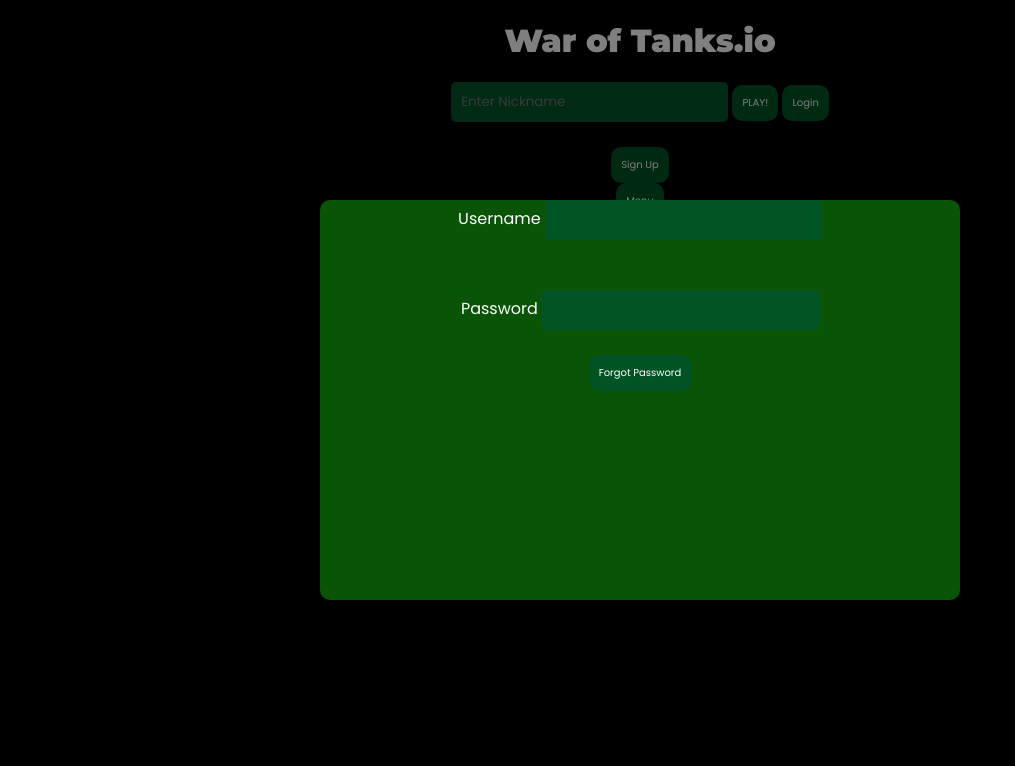
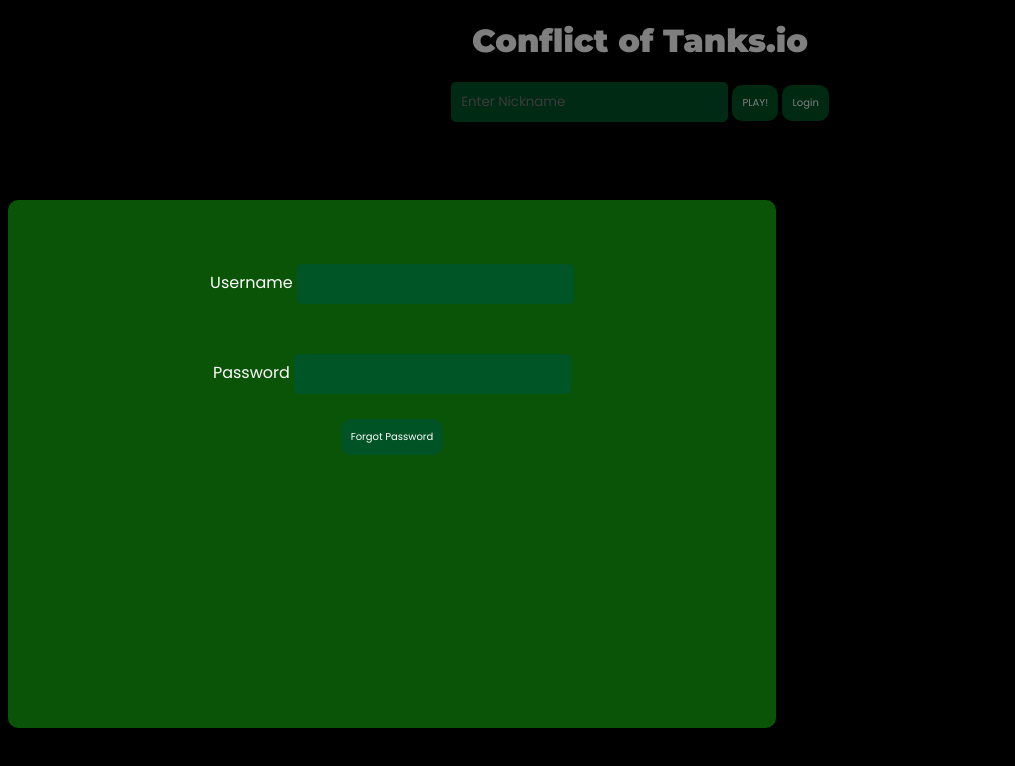
Before and after one commit to ConflictOfTanks/conflictoftanks, a plain HTML site: page index.html in a window 1280 px wide. Both pictures are taken after a click on the button "Login". Shown: the whole page, without its empty margins (0-1015 px from the left). Drawn offline with Linux system fonts and the light colour scheme.

Commit message:
Login Popup Style Update

```diff
--- a/assets/css/index.css
+++ b/assets/css/index.css
@@ -50,12 +50,14 @@ a:hover, a:active, a:focus {
   color: #2d872c;
 }
 div#login-popup {
+  padding: 5%;
   display: none;
   position: absolute;
   width: 50%;
   height: 50%;
   top: 25%;
-  left: 25%;
+  margin-left: auto;
+  margin-right: auto;
   background-color: #095407;
   border-radius: 10px;
 }
--- a/index.html
+++ b/index.html
@@ -2,8 +2,8 @@
 <html>
   <head>
     <meta name="viewport" content="width=device-width, initial-scale=1.0">
-    <meta name="description" content="Conflict of Tanks.io is a competitive game! Compete with other tanks to obtain victory!">
-    <meta name="canonical" content="https://conflictoftanks.tk">
+    <meta name="description" content="Conflict of Tanks.io is a competitive game! Earn orbs, grow bigger, and dominate your opponents! ">
+    <meta name="canonical" content="https://conflictoftanksio.tk">
   <meta>
     <meta name="copyright" content="Conflict of Tanks">
     <meta name="distribution" content="Global">
@@ -13,8 +13,9 @@
     <meta name="news_keywords" content="conflictoftanks, conflict of tanks, cot, COT, C.O.T, c.o.t., cot.tk,   conflict of tanks.tk, .io games, online games, conflictoftanks.tk, conflict tanks , conflicttanks, war tanks, tankconflicts, tank games online, online tank games, tanks, games, online games, video games, tank mmo, mmo games, online mmo games, online video games, tank video games, games, .io, best io games, tank game, tank games, WOT.TK, conflictoftanks.tk, conflictoftankstk, conflictoftanks.tk, conflict of tanks tk, conflict of tanks .tk, conflictoftanks .tk ">
     <meta name="rating" content="general">
     <meta name="revisit-after" content="1 day">
-    <meta name="web-author" content="War of Tanks">
+    <meta name="web-author" content="Conflict of Tanks.io">
     <meta name="robots" content= "index, follow"></meta>
+    <meta name="theme-color" content="">
     <title>Conflict of Tanks!</title>
     <link href="/assets/css/index.css" rel="stylesheet" type="text/css" />
     <link href="/assets/css/imports.css" rel="stylesheet" type="text/css" />
@@ -38,13 +39,12 @@
       <br>
 
     <div id="dark-wrapper" style="background-color:black;opacity:50%;width:100%;height:100%;position:absolute;top:-2.5px;left:-2.5px;"></div>
-
     <div id="login-popup">
       <form>
         <label class="account-input-label">
           Username
         </label>
-        <input type="text" class="account-input" maxlength="20">
+        <input type="text" class="account-input" maxlength="20" >
         </input>
         <br>
         <br>
@@ -59,21 +59,5 @@
         <button id="forgotPassword" onclick="account('forgot', 'password')">Forgot Password</button>
       </form>
     </div>
-
-<button id="signupButton"
-onclick="displayPopup('signup')">Sign Up</button>
-  <br>
-
-      <div id="signup-popup">
-      <form>
-      </form>
-    </div>
-
-<button id="Menu"
-onclick="displayPopup('Menu')">Menu</button>
-
-      <div id="menu-popup">
-
-    </div>
   </body>
 </html>
--- a/scripts/config.js
+++ b/scripts/config.js
@@ -1,11 +1,11 @@
-var gameTitle = "War of Tanks.io";
+var gameTitle = "Conflict of Tanks.io";
 var gameDescription = "War of Tanks.io is a competitive game! Compete with other tanks to obtain victory!";
 var playButton = "PLAY!";
 var gameDownText = "Game is currently under maintenance. Check us on <a href='/discord.html'>Discord</a> for more information!";
 var playerBanText = "This player has been banned.";
-var consoleHackWarning = "%c Please do not paste scripts from the internet. Hacking the game is against rules, and you might as well get banned from the game.";
-var consoleFact = "%c The console logs in-game actions! Only use this for executing actions (type \"cnsl('help')\" for help!) or to ask for help.";
-var rules = ["No hacking or using bots in any way.", "rule 2", "rule 3", "rule 4", "and so on"];
+var consoleHackWarning = "%c Please do not paste scripts from the internet. Hacking the game is against rules, and you might as well get banned from the game. There's a chance that you might get hacked instead if someone told you to paste something here.";
+var consoleFact = "%c The console logs are meant only for support purposes, such as asking for help.";
+var rules = ["No hacking or using bots in any way.", "No farming, or using alts to grind illegitimate statistics."];
 
 
 function loadConfig(param1) {
```
